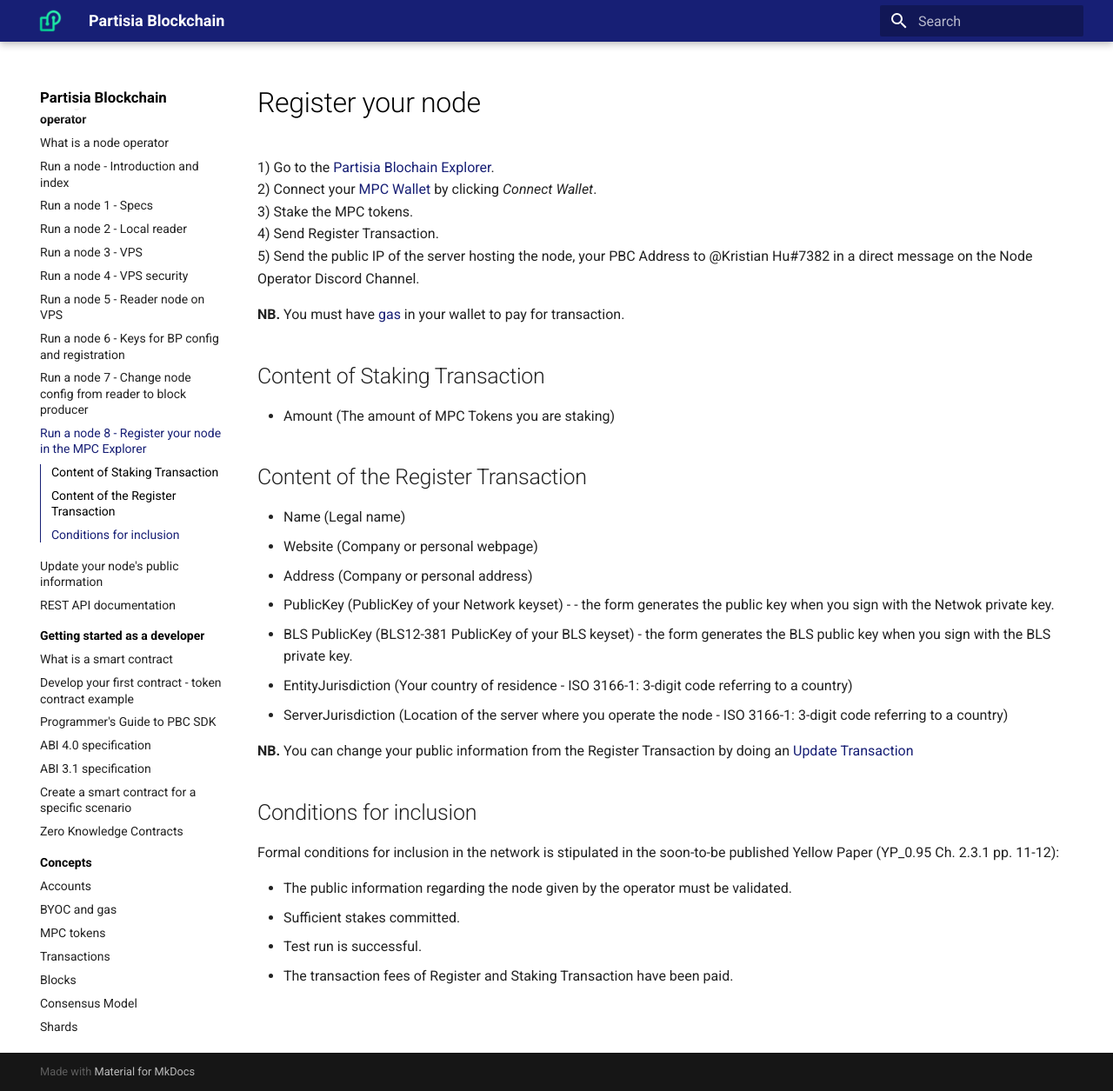
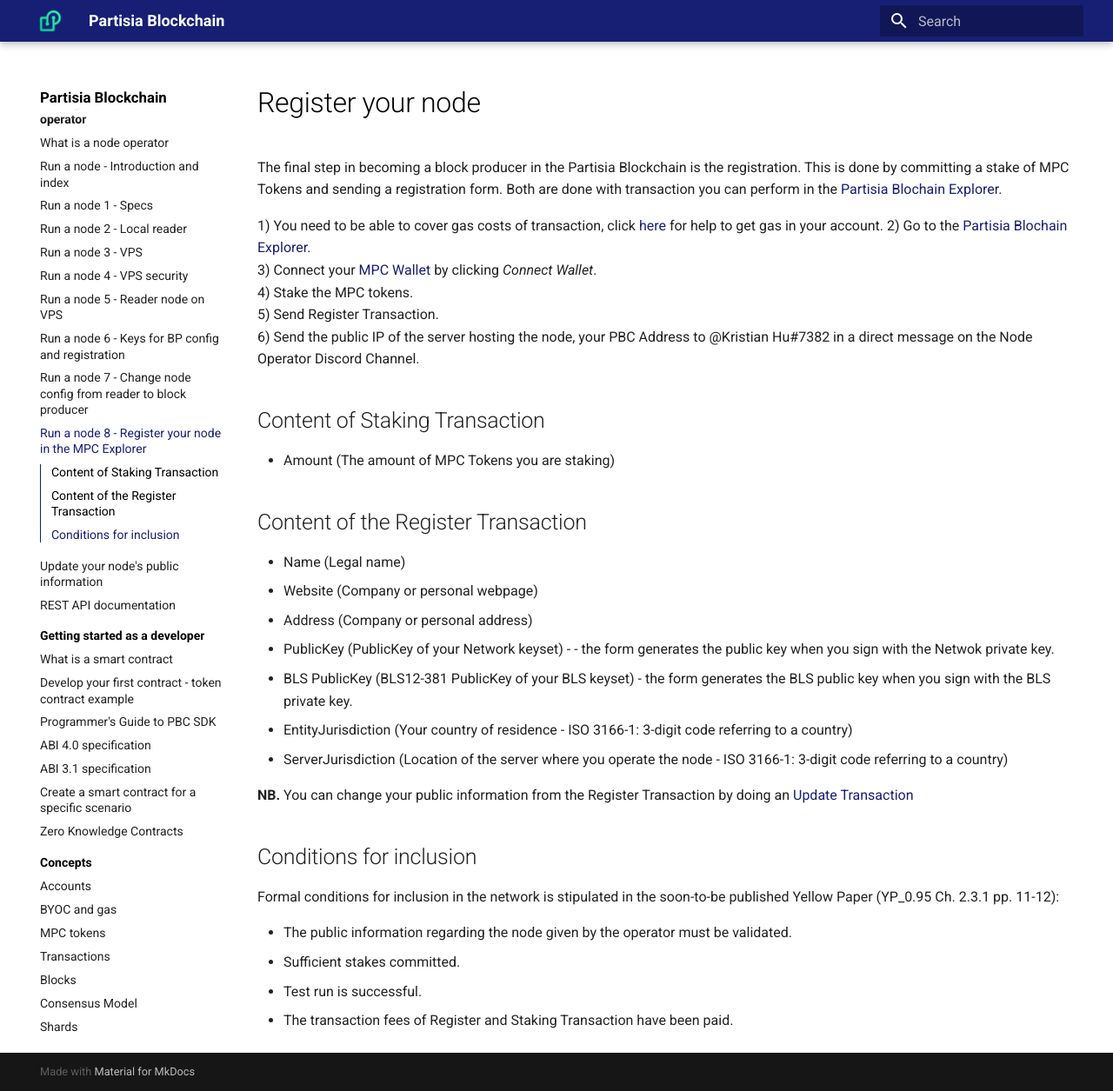
Before and after one commit to 0xSero/partisia-docs, an MkDocs documentation site: the page built from docs/operator-8-registration.md, in a window 1280 px wide and 1255 px high. Shown: the whole window at 87% size. Built offline with MkDocs 1.6.1 and Material for MkDocs 9.7.7, drawn with Linux system fonts in a browser that asks for light colours; a script that is not in the unit is left out.

Commit message:
intro registration - gas for tx

```diff
--- a/docs/operator-8-registration.md
+++ b/docs/operator-8-registration.md
@@ -1,12 +1,13 @@
 #Register your node
 
-1) Go to the [Partisia Blochain Explorer](https://mpcexplorer.com/node-register).
-2) Connect your [MPC Wallet](https://chrome.google.com/webstore/detail/partisia-wallet/gjkdbeaiifkpoencioahhcilildpjhgh) by clicking *Connect Wallet*.
-3) Stake the MPC tokens.
-4) Send Register Transaction.
-5) Send the public IP of the server hosting the node, your PBC Address to @Kristian Hu#7382 in a direct message on the Node Operator Discord Channel.
+The final step in becoming a block producer in the Partisia Blockchain is the registration. This is done by committing a stake of MPC Tokens and sending a registration form. Both are done with transaction you can perform in the [Partisia Blochain Explorer](https://mpcexplorer.com/node-register).
 
-**NB.** You must have [gas](byoc.md) in your wallet to pay for transaction.
+1) You need to be able to cover gas costs of transaction, click [here](byoc.md) for help to get gas in your account.
+2) Go to the [Partisia Blochain Explorer](https://mpcexplorer.com/node-register).
+3) Connect your [MPC Wallet](https://chrome.google.com/webstore/detail/partisia-wallet/gjkdbeaiifkpoencioahhcilildpjhgh) by clicking *Connect Wallet*.
+4) Stake the MPC tokens.
+5) Send Register Transaction.
+6) Send the public IP of the server hosting the node, your PBC Address to @Kristian Hu#7382 in a direct message on the Node Operator Discord Channel.
 
 ## Content of Staking Transaction
 
```
